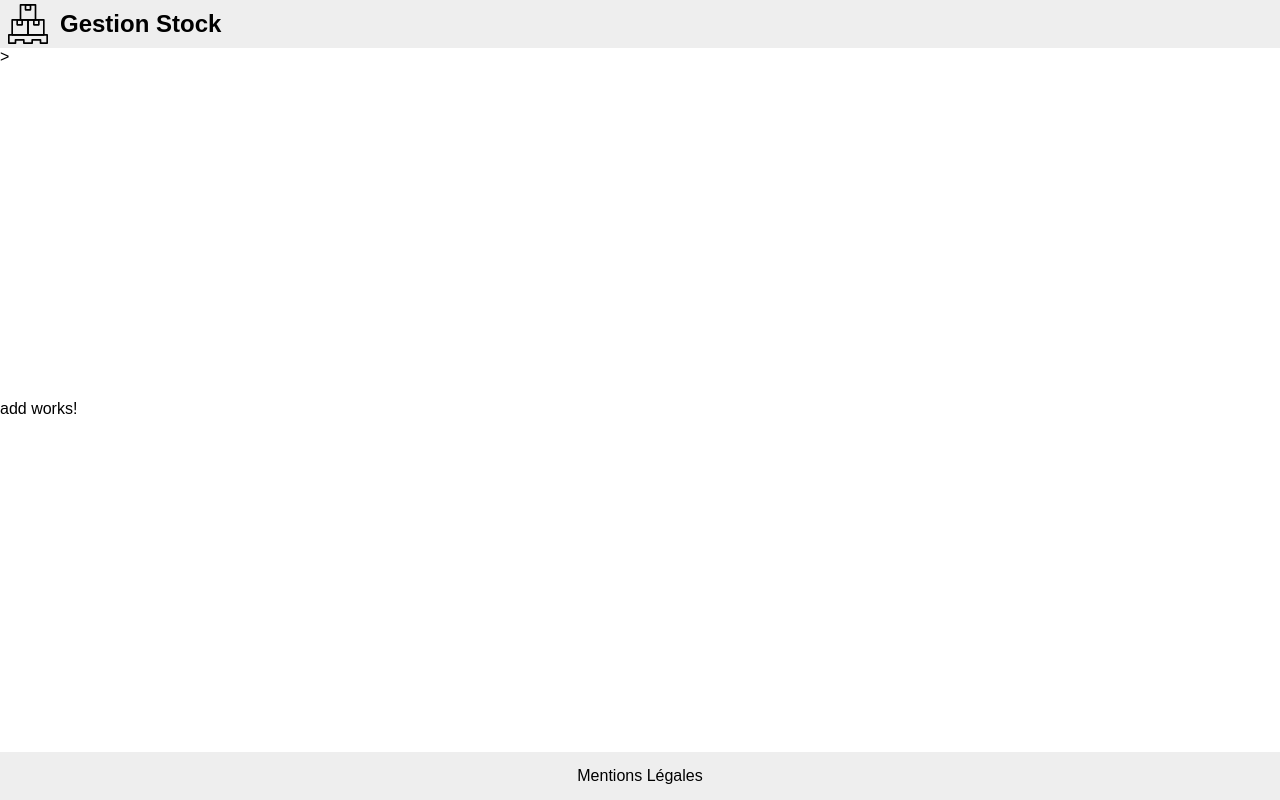
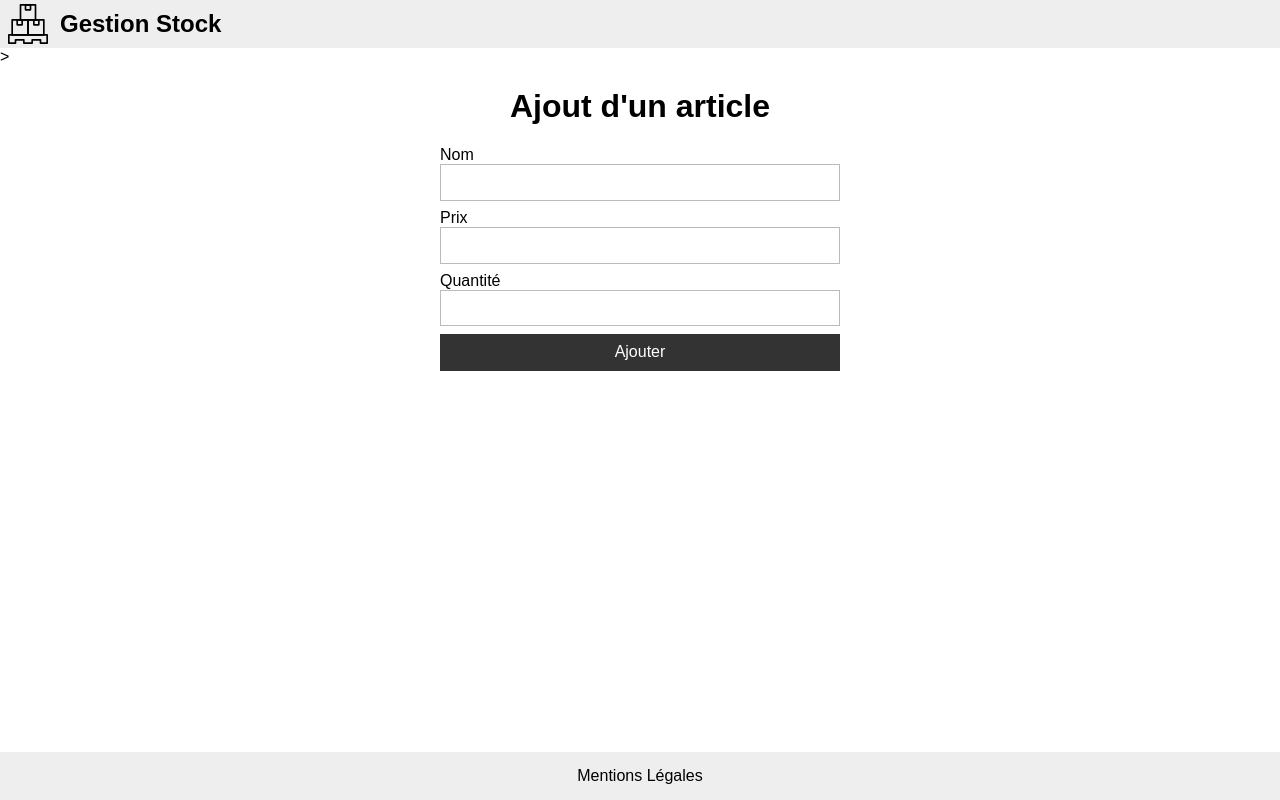
Before and after one commit to Sebastiensz/fuj-juin-2021, an Angular app in the folder front/: page /stock in a window 1280 px wide. Both pictures are taken after a click on the button "Ajouter". Built offline with nearby package versions, Linux system fonts and the light colour scheme.

Commit message:
dev: layout shift issue

```diff
--- a/front/src/app/layout/body/body.component.scss
+++ b/front/src/app/layout/body/body.component.scss
@@ -0,0 +1,5 @@
+:host {
+  flex-grow: 1;
+  display: flex;
+  flex-flow: column;
+}
--- a/front/src/app/routes/home/home.component.scss
+++ b/front/src/app/routes/home/home.component.scss
@@ -0,0 +1,6 @@
+:host {
+  flex-grow: 1;
+  display: flex;
+  flex-flow: column;
+  justify-content: center;
+}
--- a/front/src/app/stock/add/add.component.html
+++ b/front/src/app/stock/add/add.component.html
@@ -1 +1,18 @@
-<p>add works!</p>
+<main>
+  <h1>Ajout d'un article</h1>
+  <form>
+    <label>
+      <div>Nom</div>
+      <input type="text" />
+    </label>
+    <label>
+      <div>Prix</div>
+      <input type="text" />
+    </label>
+    <label>
+      <div>Quantité</div>
+      <input type="text" />
+    </label>
+    <button class="primary">Ajouter</button>
+  </form>
+</main>
--- a/front/src/styles.scss
+++ b/front/src/styles.scss
@@ -1,6 +1,12 @@
 /* You can add global styles to this file, and also import other style files */
 
 @import "../node_modules/normalize.css/normalize.css";
+
+*,
+*:before,
+*:after {
+  box-sizing: border-box;
+}
 
 body {
   font-family: sans-serif;
@@ -50,3 +56,18 @@ button {
     }
   }
 }
+
+form {
+  display: flex;
+  flex-flow: column;
+  width: 100%;
+  max-width: 25em;
+  label {
+    padding-bottom: 0.5em;
+  }
+  input {
+    border: 0.1em solid #bbb;
+    padding: 0.5em 1em;
+    width: 100%;
+  }
+}
```
